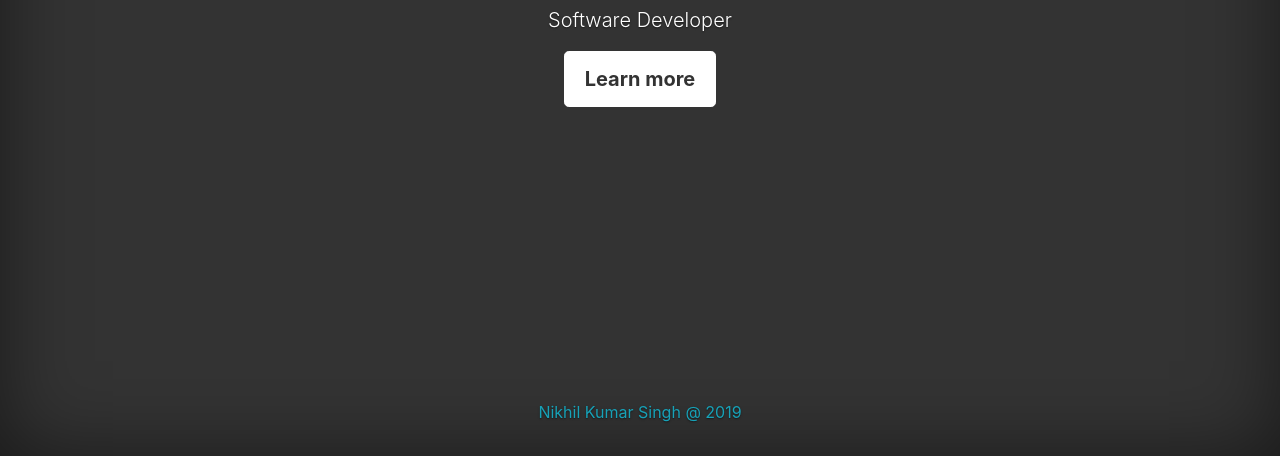
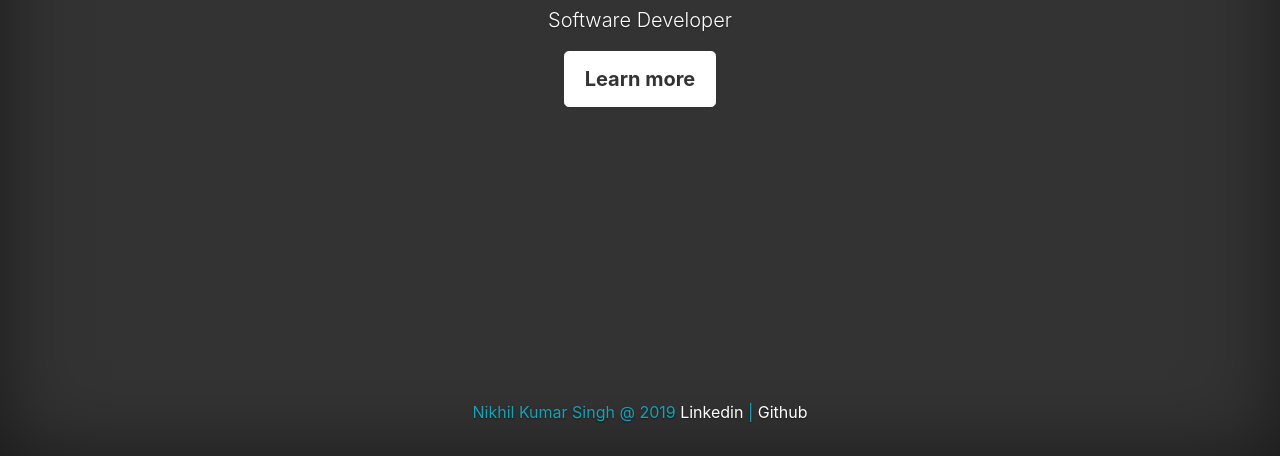
Before and after one commit to nikhil-kumar-singh/nikhil-kumar-singh.github.io, a plain HTML site: page index.html in a window 1280 px wide. Shown: the part 344-800 px from the top of the page. Drawn offline with Linux system fonts and the light colour scheme.

Commit message:
adding index.html

```diff
--- a/index.html
+++ b/index.html
@@ -32,7 +32,8 @@
 
       <footer class="mastfoot mt-auto">
         <div class="inner">
-          <p><spam class="text-info">Nikhil Kumar Singh @ 2019</span></p>
+          <p><spam class="text-info">Nikhil Kumar Singh @ 2019</span> <a href="https://www.linkedin.com/in/suyash-singh-bitti/">Linkedin</a> | <a href="https://github.com/suyashsingh">Github</a> </p>
+</p>
         </div>
       </footer>
     </div>
```
